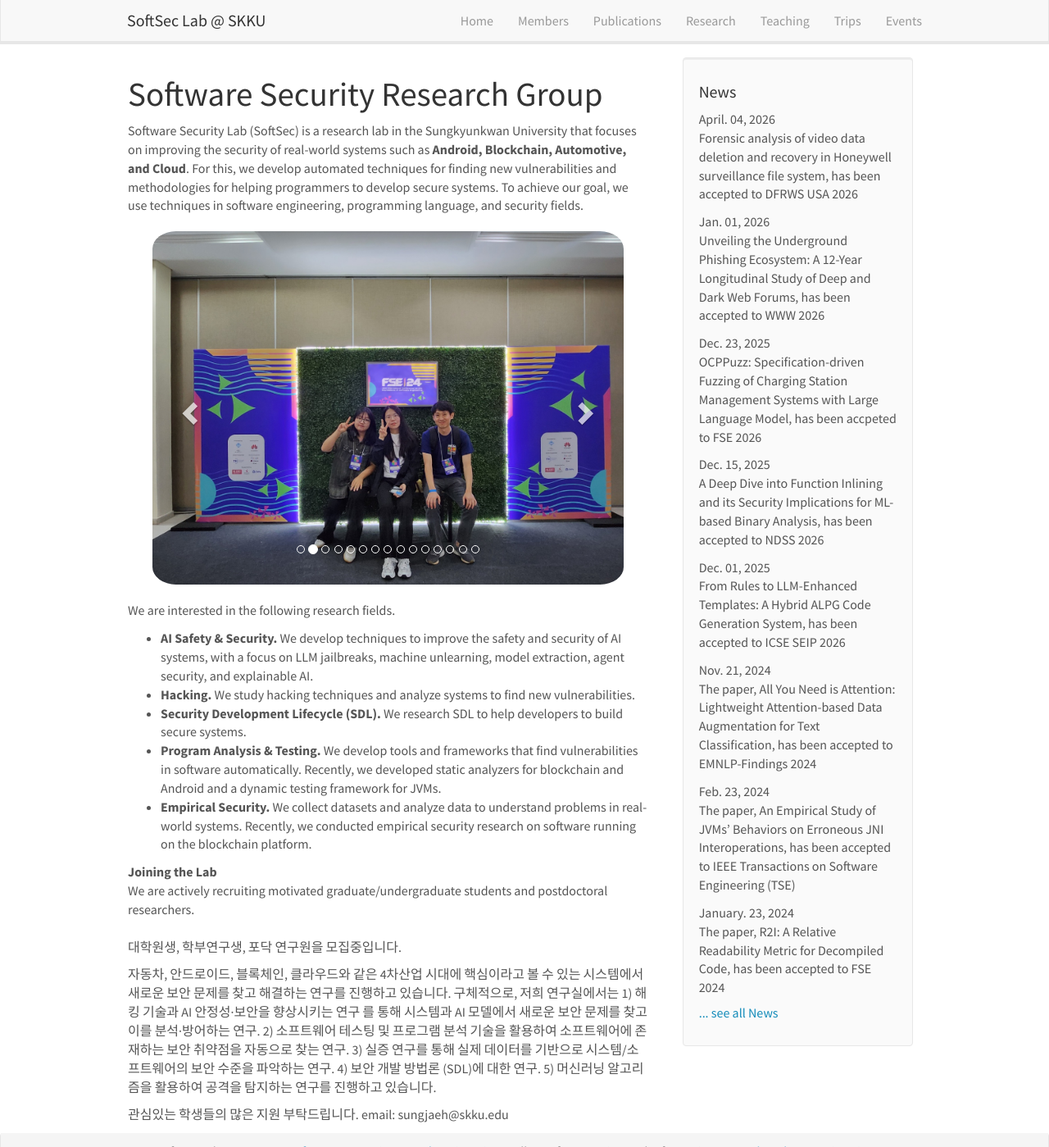
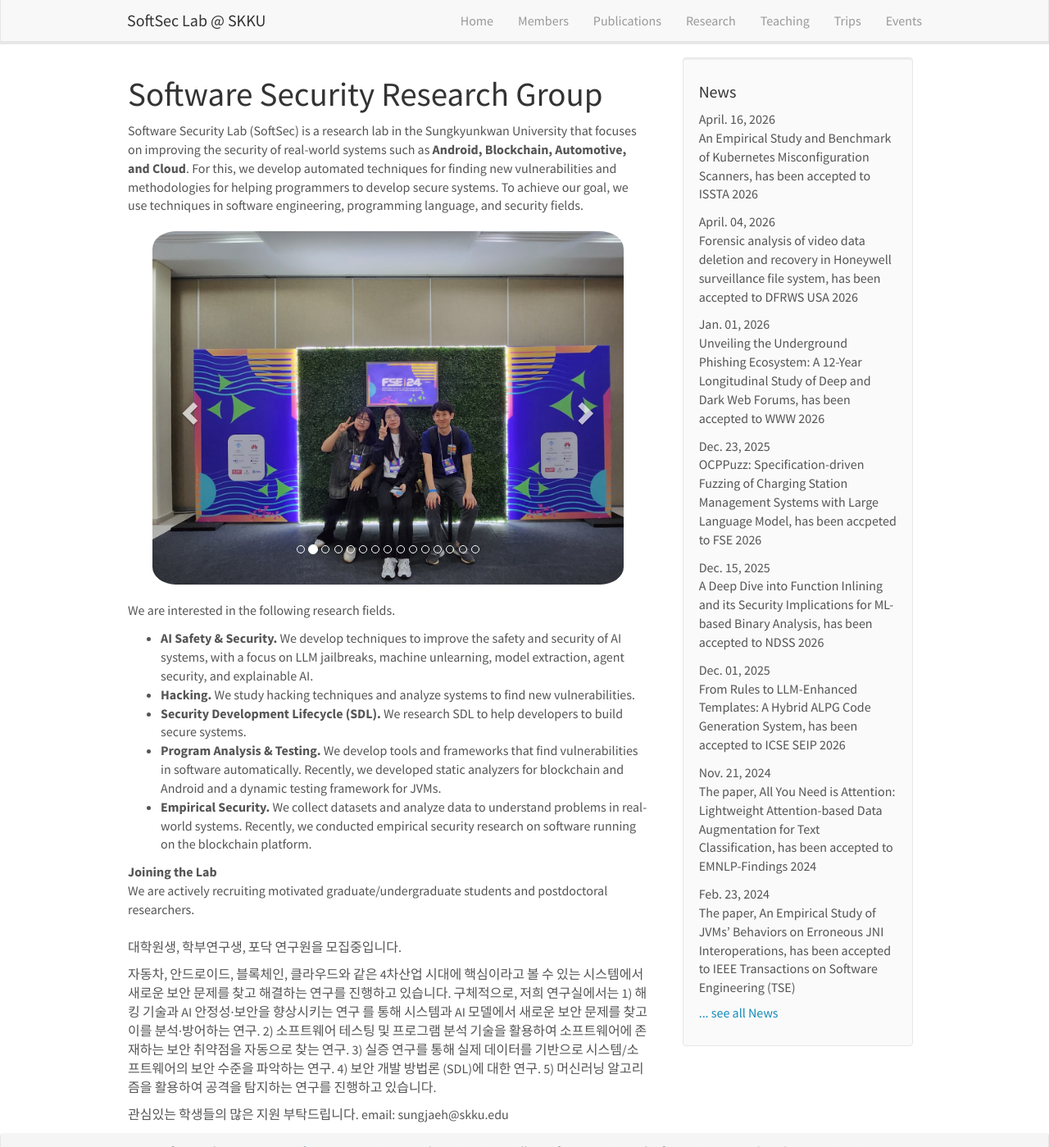
Before and after one commit to softsec-lab/softsec-lab.github.io, a Jekyll site: the page built from _pages/home.md, in a window 1280 px wide and 1399 px high. Shown: the whole window at 82% size. Built offline with Jekyll 4.4.1, drawn with Linux system fonts in a browser that asks for light colours; nearby versions of some CDN libraries.

Commit message:
update ISSTA pub

```diff
--- a/_data/news.yml
+++ b/_data/news.yml
@@ -1,3 +1,6 @@
+
+- date: April. 16, 2026
+  headline: "An Empirical Study and Benchmark of Kubernetes Misconfiguration Scanners, has been accepted to ISSTA 2026"
 
 - date: April. 04, 2026
   headline: "Forensic analysis of video data deletion and recovery in Honeywell surveillance file system, has been accepted to DFRWS USA 2026"
--- a/_data/publist.yml
+++ b/_data/publist.yml
@@ -1,3 +1,9 @@
+
+- title: "An Empirical Study and Benchmark of Kubernetes Misconfiguration Scanners"
+  authors: Haeun Eom, Bohyun Suk, Sungjae Hwang
+  link:
+    url:
+    display: The ACM SIGSOFT International Symposium on Software Testing and Analysis (ISSTA 2026)
 
 - title: "Forensic Analysis of Video Data Deletion and Recovery in Honeywell Surveillance File System"
   authors: Jinhee Yoon, Sungjae Hwang
```
